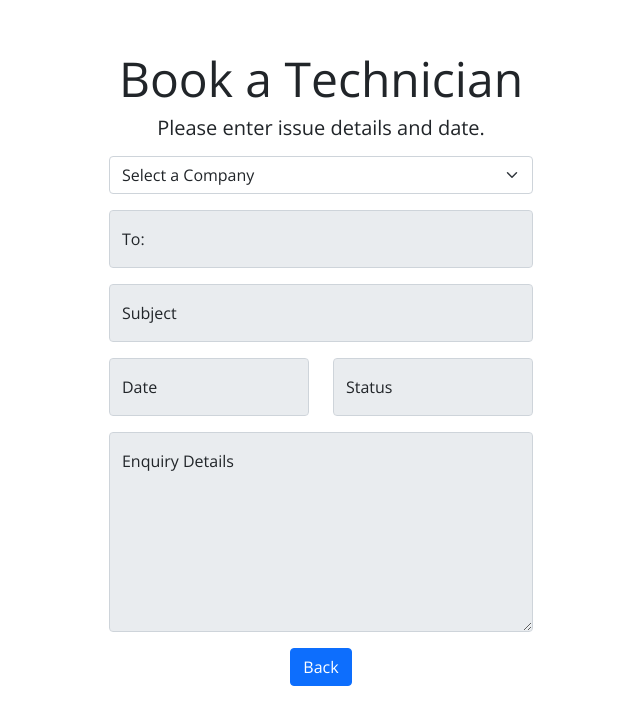
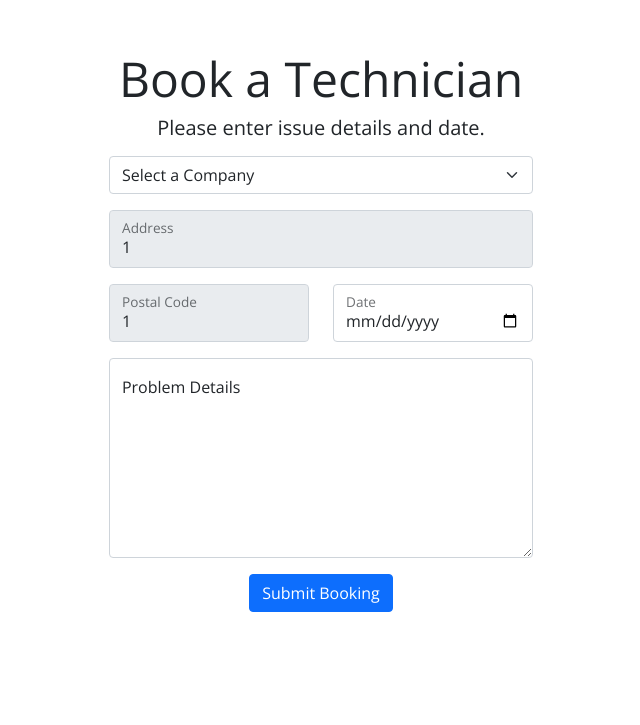
Before and after one commit to JingHian/FYP, a PHP site: page /bookHomeowner.php in a window 1280 px wide. Shown: the part 56-781 px from the top of the page, without its empty margins (319-959 px from the left). Run offline with PHP 8.4, Linux system fonts and the light colour scheme; a user stored in the database is signed in; data comes from the database, SQL or seed files in the repository; data that the repository does not hold is empty.

Commit message:
Update bookHomeowner.php

```diff
--- a/bookHomeowner.php
+++ b/bookHomeowner.php
@@ -1,6 +1,8 @@
 <?php session_start();
 
 include("conn.php");
+include("classes.php");
+$company = new Company();
 
 if(!isset($_SESSION["loggedin"]) || $_SESSION["loggedin"] !== true){
     header("location: index.php");
@@ -31,56 +33,42 @@ if(!isset($_SESSION["loggedin"]) || $_SESSION["loggedin"] !== true){
 <div class="container">
   <form id="enquirydetails" class ="form-horizontal-2" action="<?php echo htmlspecialchars($_SERVER["PHP_SELF"]);?>" method="post">
     <div class="col">
-        <div class="condi-dropdown mb-3">
-          <select id="company" class="form-select" name="company" form="enquirydetails" required>
-              <option value="" default>Select a Company</option>
-              <?php while (($Row = mysqli_fetch_assoc($getcompanyname)) != FALSE) { ?>
-                  <option value="<?php echo $Row['name'];?>"> <?php echo $Row['name'];}?>
-                  </option>
-          </select>
-        </div>
+      <?php  $company->CompanyDropDown();?>
       </div>
         <div class="col">
           <div class="form-floating mb-3">
-            <input type="text" class="form-control" id="to_company" name="to_company" placeholder="to_company" value ="<?php echo $_POST['company_name'];?>" disabled>
-            <label for="to_company">To: </label>
+            <input type="text" class="form-control" id="home_address" name="home_address" placeholder="home_address" value ="<?php echo $_SESSION["address"];?>" disabled>
+            <label for="home_address">Address </label>
+          </div>
+        </div>
+        <div class="row">
+          <div class ="col">
+          <div class="form-floating mb-3">
+            <input type="text" class="form-control" id="home_postal" name="home_postal" placeholder="home_postal" value ="<?php echo $_SESSION['postal_code'];?>" disabled>
+            <label for="home_postal">Postal Code</label>
           </div>
         </div>
 
-        <div class="col">
-          <div class="form-floating mb-3">
-            <input type="text" class="form-control" id="Subject" name="Subject" placeholder="Subject" value ="<?php echo $_POST['case_subject'];?>" disabled>
-            <label for="Subject">Subject</label>
-          </div>
-        </div>
-        <div class="row">
-          <div class ="col-6">
-          <div class="form-floating mb-3">
-            <input type="text" class="form-control" id="case_date" name="case_date" placeholder="case_date" value ="<?php echo $_POST['case_date'];?>" disabled>
-            <label for="case_date">Date</label>
-          </div>
-        </div>
-
-        <div class ="col-6">
+      <div class="col">
         <div class="form-floating mb-3">
-          <input type="text" class="form-control" id="case_status" name="case_status" placeholder="case_status" value ="<?php echo $_POST['case_status'];?>" disabled>
-          <label for="case_status">Status</label>
+          <input type="date" class="form-control" id="date" name="date"placeholder="date" >
+          <label for="date">Date</label>
         </div>
       </div>
 
         </div>
         <div class="col">
           <div class="form-floating  mb-3 ">
-            <textarea class="form-control" id="enquirydetails" name="enquirydetails" placeholder="enquirydetails" style="height: 200px" disabled><?php echo $_POST['case_description'];?></textarea>
-            <label for="enquirydetails">Enquiry Details</label>
+            <textarea class="form-control" id="problem_details" name="problem_details" placeholder="problem_details" style="height: 200px" ></textarea>
+            <label for="problem_details">Problem Details</label>
           </div>
         </div>
 
 
   </form>
-  <div class="form-group mt-3 text-center form-horizontal">
-      <input type="button" onClick="history.go(-1);" class="btn btn-primary" value="Back">
-  </div>
+    <div class="form-group mb-2 mt-3 text-center">
+        <input type="submit" class="btn btn-primary" value="Submit Booking">
+    </div>
 </div>
 
 
```
